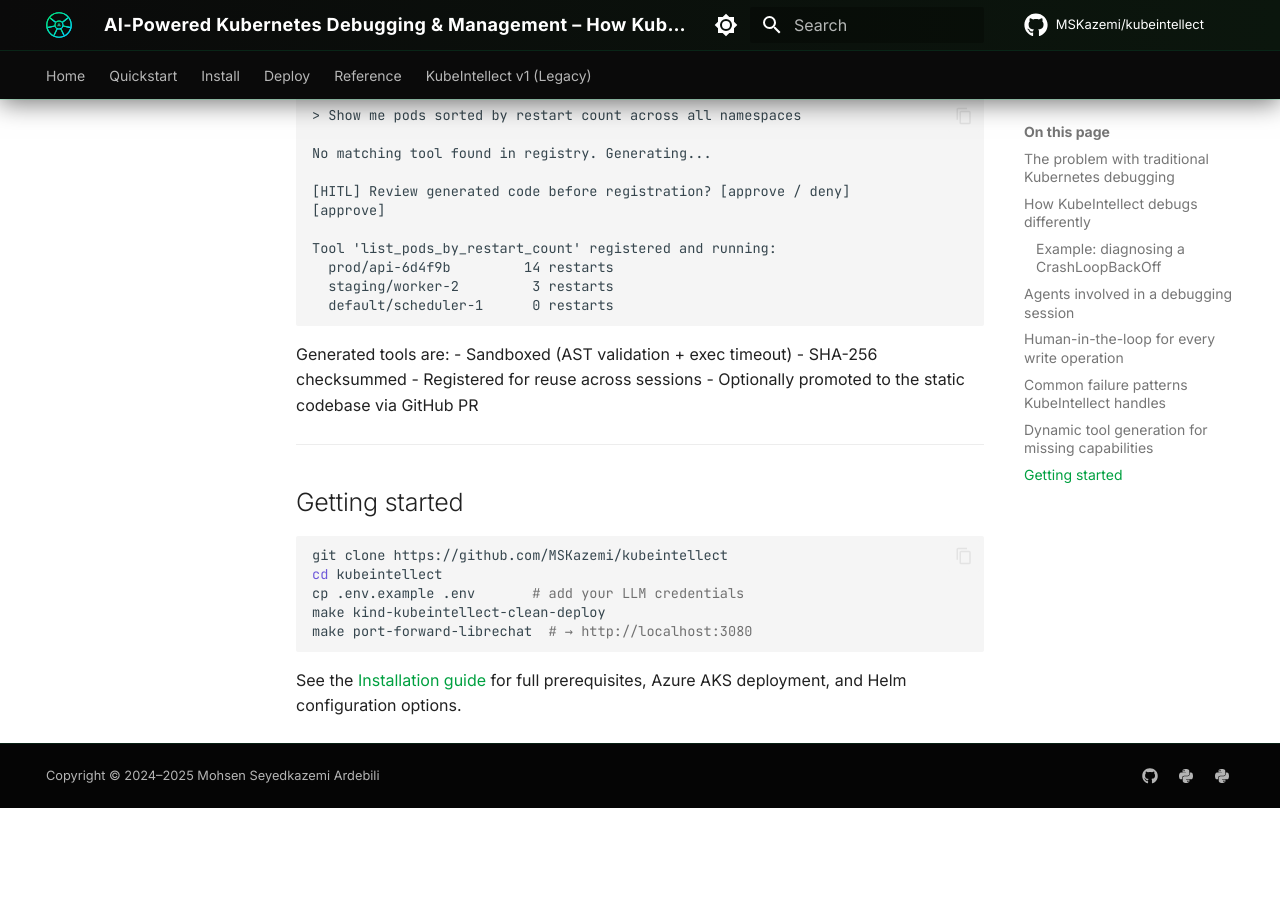
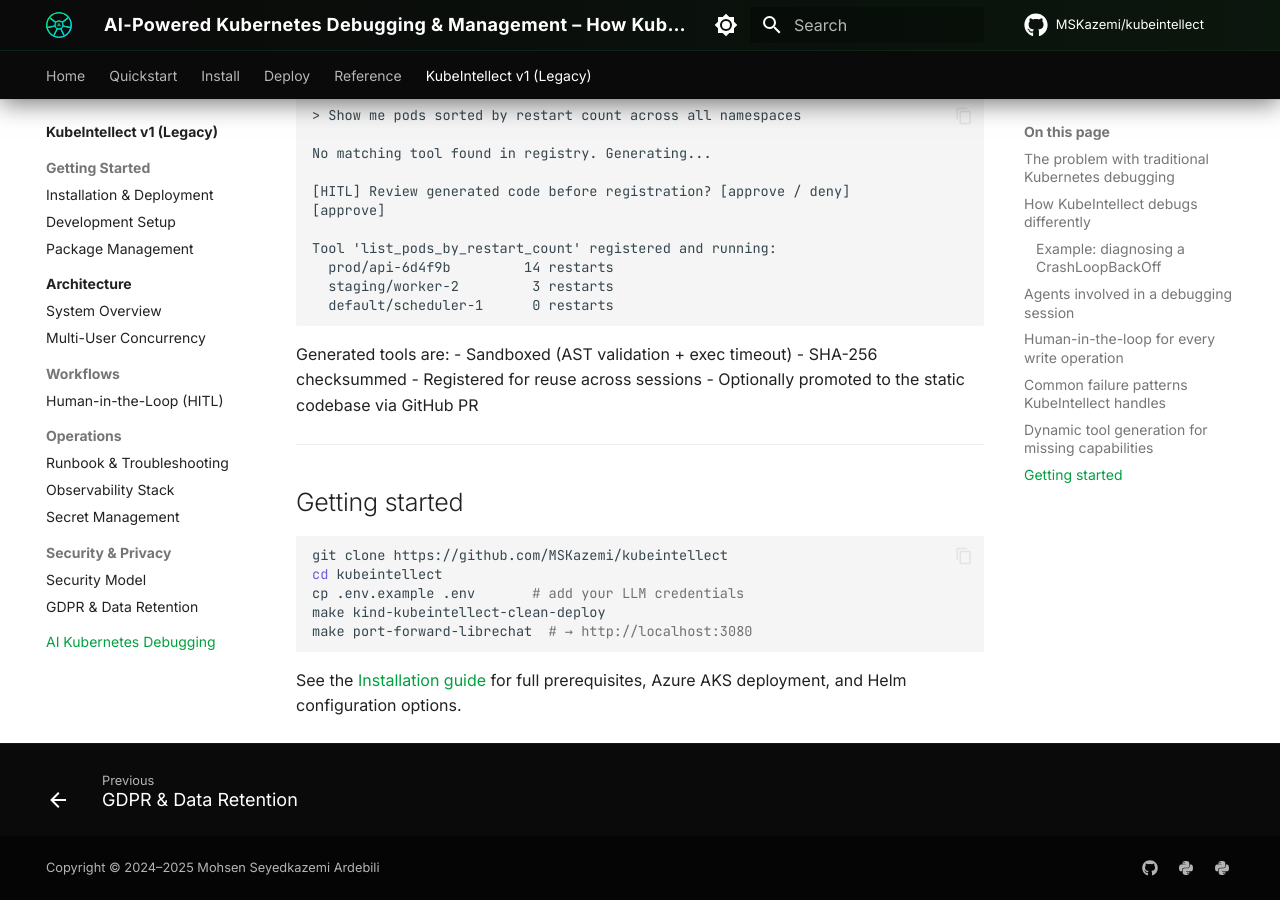
Before and after one commit to MSKazemi/kubeintellect, an MkDocs documentation site: the page built from docs/v1/kubernetes-ai-debugging.md, in a window 1280 px wide and 900 px high, scrolled down 3285 px. Built offline with MkDocs 1.6.1 and Material for MkDocs 9.7.7, drawn with Linux system fonts in a browser that asks for light colours; comment, search, counter and statistics services are not loaded; before the commit the page ends 4093 px from its top, so only the background shows below that.

Commit message:
Update documentation navigation and fix links in installation guides
- Added a new section for AI Kubernetes Debugging in mkdocs.yml.
- Updated link in kind.md to point to the correct relative path for deployment instructions.
- Revised links in no-cluster.md to direct users to the updated documentation files for connecting to existing clusters and creating local Kind clusters.

```diff
--- a/mkdocs.yml
+++ b/mkdocs.yml
@@ -131,3 +131,4 @@
     - Security & Privacy:
       - Security Model: v1/security-model.md
       - GDPR & Data Retention: v1/gdpr.md
+    - AI Kubernetes Debugging: v1/kubernetes-ai-debugging.md
```
Also changed, not shown: docs/install/kind.md (+1 -1 lines), docs/install/no-cluster.md (+2 -2 lines).
